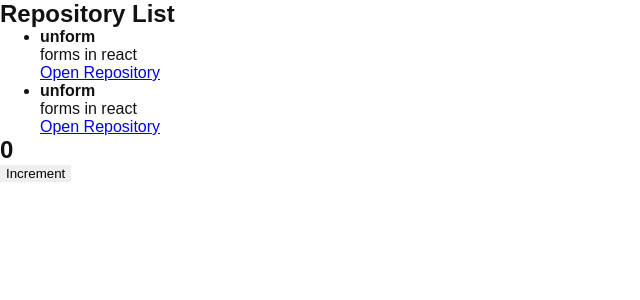
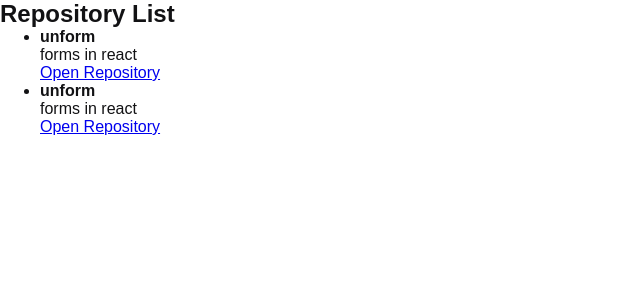
Before and after one commit to gabrielcedran/github-explorer-2, a React app: page / in a window 1280 px wide. Shown: the top 300 px of the page, without its empty margins (0-640 px from the left). Built offline with nearby package versions, Linux system fonts and the light colour scheme.

Commit message:
Remove sample of component state

```diff
--- a/src/App.jsx
+++ b/src/App.jsx
@@ -1,4 +1,3 @@
-import { Counter } from './components/Counter'
 import { RepositoryList } from './components/RepositoryList'
 import './styles/global.scss'
 
@@ -7,7 +6,6 @@
     return (
         <>
             <RepositoryList/>
-            <Counter />
         </>
     )
 }
--- a/src/components/Counter.jsx
+++ /dev/null
@@ -1,19 +0,0 @@
-import {useState} from 'react';
-
-export function Counter() {
-
-    const [counter, setCounter] = useState(0);
-
-    function increment() {
-        setCounter(counter+1);
-    }
-
-    return (
-        <div>
-            <h2>{counter}</h2>
-            <button type="button" onClick={increment}>
-                Increment
-            </button>
-        </div>
-    )
-}
```
